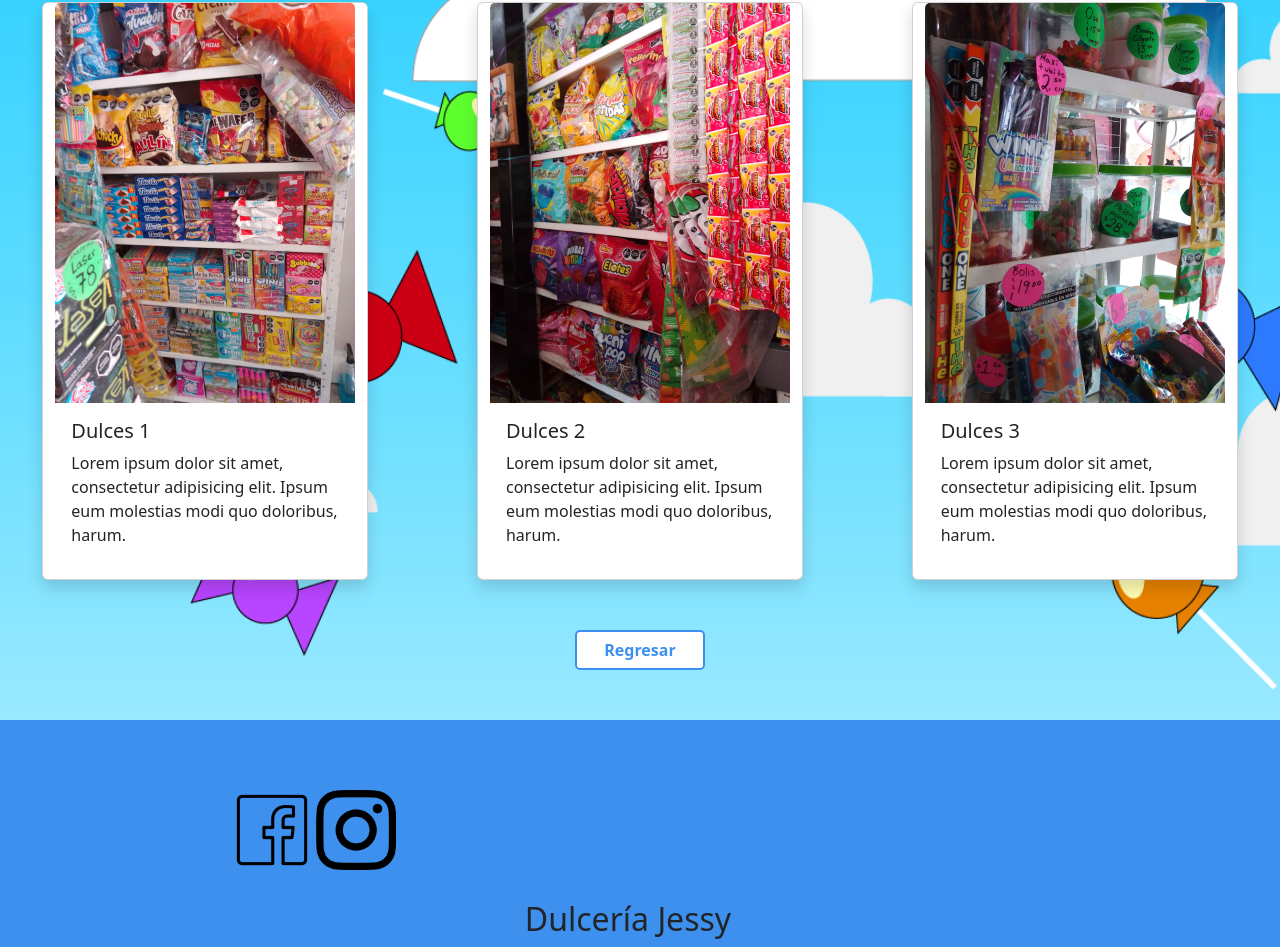
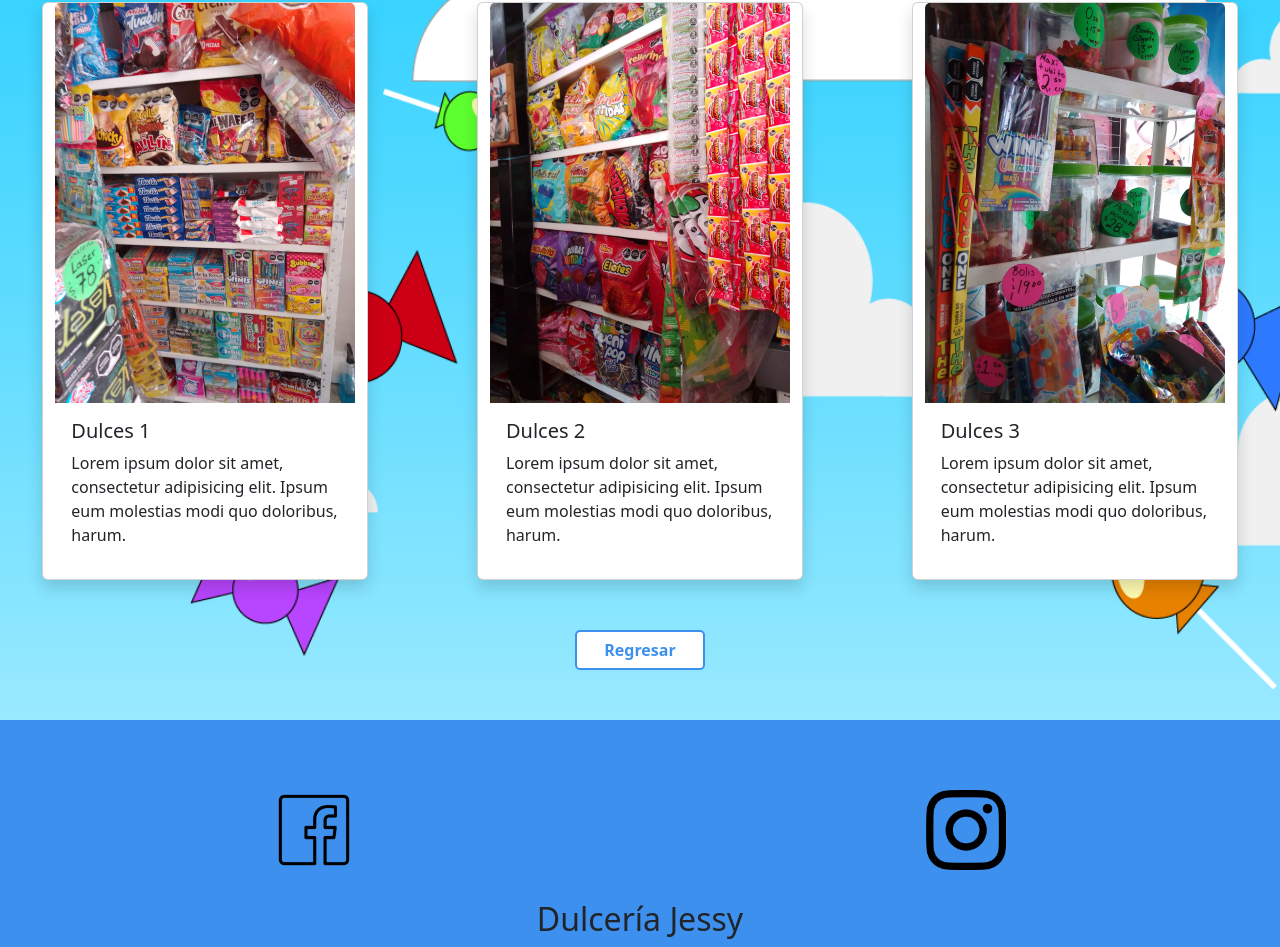
Before and after one commit to Whisp-Moff/landingpage, a plain HTML site: page index.html in a window 1280 px wide. Shown: the part 2390-3337 px from the top of the page. Drawn offline with Linux system fonts and the light colour scheme.

Commit message:
Update index.html

```diff
--- a/index.html
+++ b/index.html
@@ -129,7 +129,10 @@
       <section class="row text-center">
         <section class="col-md-6">
           <a href="https://www.facebook.com/Dulceriajessi"><img class="social-media" src="img/free-facebook-icon-2869-thumb.png " alt="facebook"></a>
+        </section>
+        <section class="col-md-6">
           <a href="https://www.instagram.com/jessidulceria/"><img class="social-media" src="img/insta.png" alt="insta"></a>
+        </section>
         </section>
         <section class="row text-center">
         <h2>Dulcería Jessy</h2>
```
